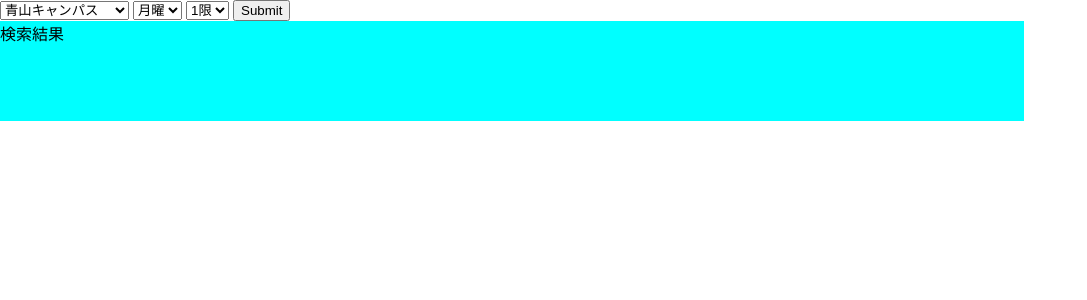
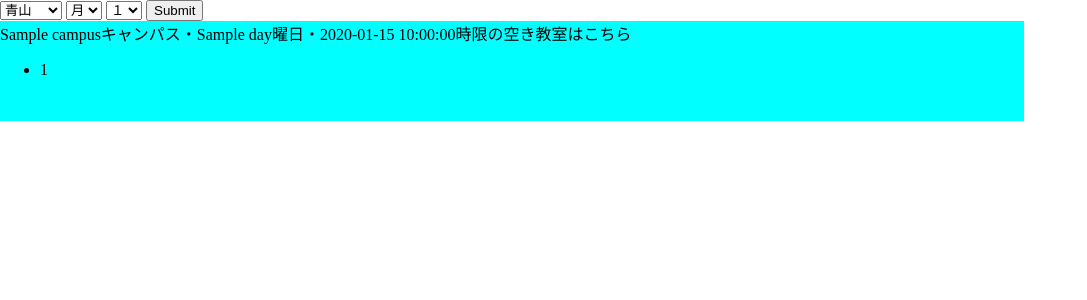
Before and after one commit to ReiSasajima/emptyClass, a Flask app: template templates/search.html in a window 1280 px wide. Shown: the part 24-324 px from the top of the page, without its empty margins (0-1087 px from the left). Run offline with Flask 2, Linux system fonts and the light colour scheme; the template is opened without the code that fills it: most values are stand-ins (such as "Sample title", 1, 10 or a date in 2020).

Commit message:
create function of searching

```diff
--- a/app.py
+++ b/app.py
@@ -2,27 +2,28 @@ from flask import Flask, request, render_template, redirect
 import sqlite3
 
 app = Flask(__name__)
-
 # データベースの接続
-conn = sqlite3.connect('./syllabus.db')
+conn = sqlite3.connect('./syllabus.db', check_same_thread=False)
 cur = conn.cursor()
 
-@app.route('/', methods=['POST', 'GET'])
+@app.route('/')
+def index():
+    return render_template('search.html')
+
+@app.route('/search', methods=['POST'])
 def search():
-  if request.method == 'GET':
-    return render_template('search.html')
-  elif request.method == 'POST':
-    # キャンパスを取得
-    campus = request.form.get('campus')
-    # 曜日を取得
-    day = request.form.get('day')
-    # 時限を取得
-    time = request.form.get('time')
-    print(campus, day, time)
+  # キャンパスを取得
+  campus = request.form.get('campus')
+  print(campus)
+  # 曜日を取得
+  day = str(request.form.get('day'))
+  # 時限を取得
+  time = str(request.form.get('time'))
 
-    key = "day" + "time"
-    print(key)
-    # result = cur.execute('''SELECT "教室"
-    #                       FROM syllabus
-    #                       WHERE "授業時間" LIKE ?''', ('%'+key+'%',),)
-    # print(result)
+  print(day)
+  # results = cur.execute('SELECT "教室" FROM syllabus WHERE instr("授業時間", ?) > 0;', ('day',))
+  results = cur.execute('SELECT DISTINCT "教室" FROM syllabus WHERE NOT("授業時間" LIKE ? AND "授業時間" LIKE ? AND "授業時間" LIKE ?)', ('%'+day+'%', '%'+time+'%','%'+campus+'%' ))
+  # datas = results.fetchall()
+  print(results)
+  print('検索結果')
+  return render_template('search.html', results=results, campus=campus, day=day, time=time)
--- a/templates/search.html
+++ b/templates/search.html
@@ -12,32 +12,38 @@
     アオガク空き教室
   </header>
   <main>
-    <form action="/">
-      <select name="campus">
-        <option>青山キャンパス</option>
-        <option>相模原キャンパス</option>
+    <form action="/search" , method="post">
+      <select name="campus" value={{campus}}>
+        <option>青山</option>
+        <option>相模原</option>
       </select>
-      <select name="day">
-        <option>月曜</option>
-        <option>火曜</option>
-        <option>水曜</option>
-        <option>木曜</option>
-        <option>金曜</option>
-        <option>土曜</option>
+      <select name="day" value={{day}}>
+        <option>月</option>
+        <option>火</option>
+        <option>水</option>
+        <option>木</option>
+        <option>金</option>
+        <option>土</option>
       </select>
       <select name="time">
-        <option>1限</option>
-        <option>2限</option>
-        <option>3限</option>
-        <option>4限</option>
-        <option>5限</option>
-        <option>6限</option>
-        <option>7限</option>
+        <!-- シラバスの情報は全角のため全角 -->
+        <option>１</option>
+        <option>１</option>
+        <option>３</option>
+        <option>４</option>
+        <option>５</option>
+        <option>６</option>
+        <option>７</option>
       </select>
       <input type="submit">
     </form>
     <div class="result">
-      検索結果
+      {{campus}}キャンパス・{{day}}曜日・{{time}}時限の空き教室はこちら
+      {% for list in results %}
+      <ul>
+        <li>{{list[0]}}</li>
+      </ul>
+      {% endfor %}
     </div>
   </main>
 
```
